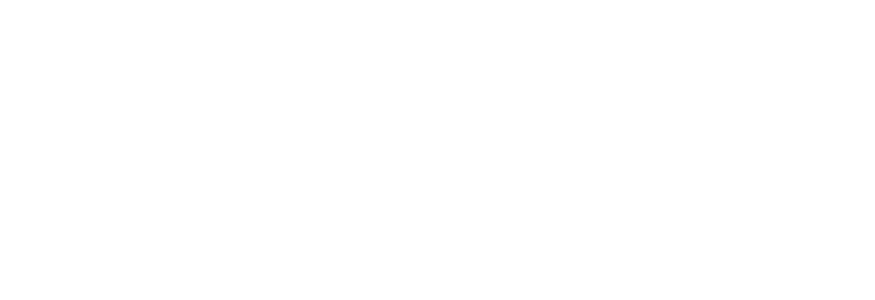
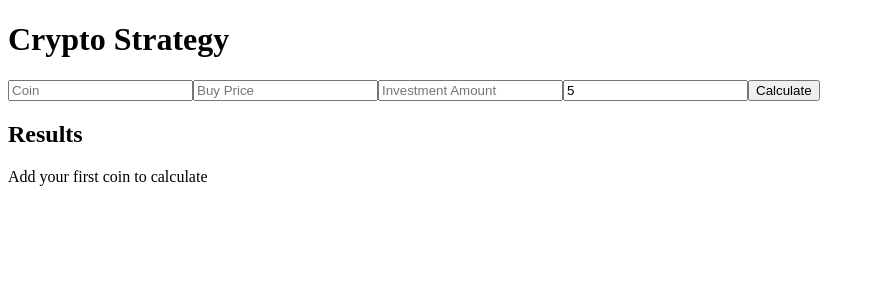
Before and after one commit to artemkorolov/trade-calc, a React (Vite) app: page / in a window 1280 px wide. Shown: the top 300 px of the page, without its empty margins (0-875 px from the left). Built offline with nearby package versions, Linux system fonts and the light colour scheme.

Commit message:
feat: render calculated strategies

```diff
--- a/src/App.tsx
+++ b/src/App.tsx
@@ -1,12 +1,43 @@
-import './App.css'
+import { useState } from 'react';
+import { StrategyForm } from './components/StrategyForm';
+import { calculateStrategy } from './utils/calculators';
+import type { CryptoStrategy } from './types/crypto';
+import './App.css';
 
 function App() {
+  const [strategies, setStrategies] = useState<CryptoStrategy[]>([]);
+
+  const handleAddStrategy = (coin: string, buyPrice: number, investSum: number, target: number) => {
+    const newStrategy = calculateStrategy(coin, buyPrice, investSum, target);
+
+    setStrategies((prew) => [newStrategy, ...prew]);
+  }
 
   return (
-    <>
-
-    </>
-  )
+    <div>
+      <h1>Crypto Strategy</h1>
+      <StrategyForm onAddStrategy={handleAddStrategy} />
+      <div>
+        <h2>Results</h2>
+        {strategies.length === 0 ? (
+          <p>Add your first coin to calculate</p>
+        ) : (
+          <div>
+            {strategies.map((strat) => (
+              <div key={strat.id}>
+                <h3>Coin: {strat.coin}</h3>
+                <p>Buy Price: <strong>{strat.buyPrice} $</strong></p>
+                <p>Target Price (+{strat.targetPercent}%): <strong>{strat.sellPrice.toFixed(2)} $</strong></p>
+                <p>Averaging (-15%): <strong>{strat.averagingPrice15.toFixed(2)} $</strong></p>
+                <p>Coin Amount: {strat.coinAmount.toFixed(4)}</p>
+                <p>Net Profit: <strong>+{strat.netProfit.toFixed(2)} $</strong></p>
+              </div>
+            ))}
+          </div>
+        )}
+      </div>
+    </div>
+  );
 }
 
-export default App
+export default App;
```
